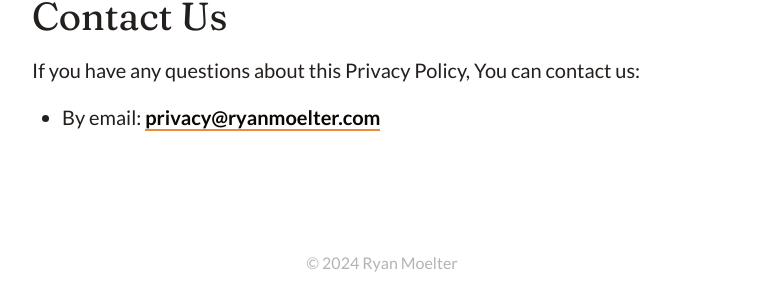
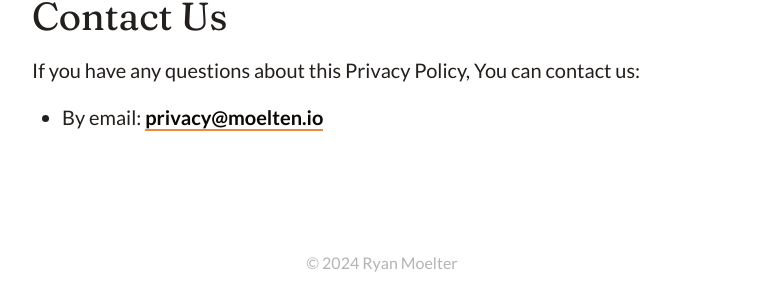
Before and after one commit to moeltenio/heypenny-website, a Jekyll site: the page built from _pages/privacy-policy.md, in a window 1280 px wide and 900 px high, scrolled down 6913 px. Shown: the part 588-888 px from the top of the window, without its empty margins (258-1020 px from the left). Built offline with Jekyll 4.4.1, drawn with Linux system fonts in a browser that asks for light colours.

```diff
--- a/_config.yml
+++ b/_config.yml
@@ -1,11 +1,10 @@
-site: Ryan Moelter
+site: Heypenny
 
-title: Ryan Moelter
-email: hello@ryanmoelter.com
+title: Heypenny
+email: support@moelten.io
 baseurl: ""
-url: https://ryanmoelter.com
-domain: ryanmoelter.com
-github_username: ryanmoelter
+url: https://heypenny.moelten.io
+domain: heypenny.moelten.io
 
 collections:
   pages:
--- a/_pages/privacy-policy.md
+++ b/_pages/privacy-policy.md
@@ -187,4 +187,4 @@ You are advised to review this Privacy Policy periodically for any changes. Chan
 If you have any questions about this Privacy Policy, You can contact us:
 
 
-- By email: [privacy@ryanmoelter.com](mailto:privacy@ryanmoelter.com)
+- By email: [privacy@moelten.io](mailto:privacy@moelten.io)
--- a/robots.txt
+++ b/robots.txt
@@ -13,4 +13,4 @@ Disallow: /
 User-agent: Omgilibot
 Disallow: /
 
-Sitemap: https://ryanmoelter.com/sitemap.xml
+Sitemap: https://heypenny.moelten.io/sitemap.xml
```
